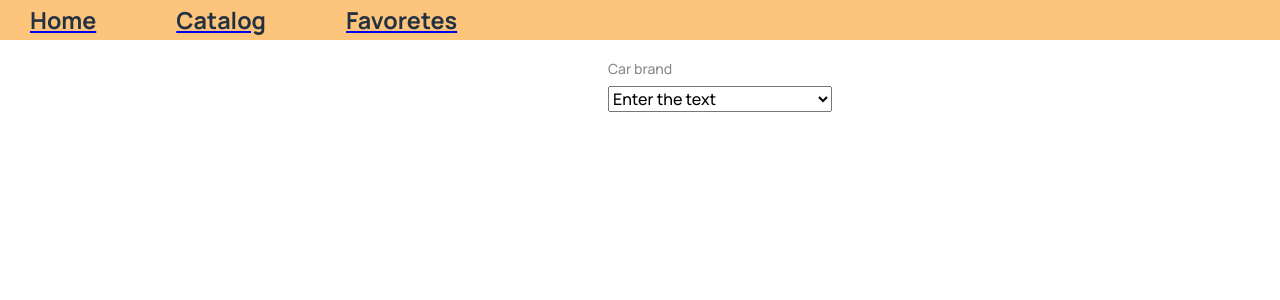
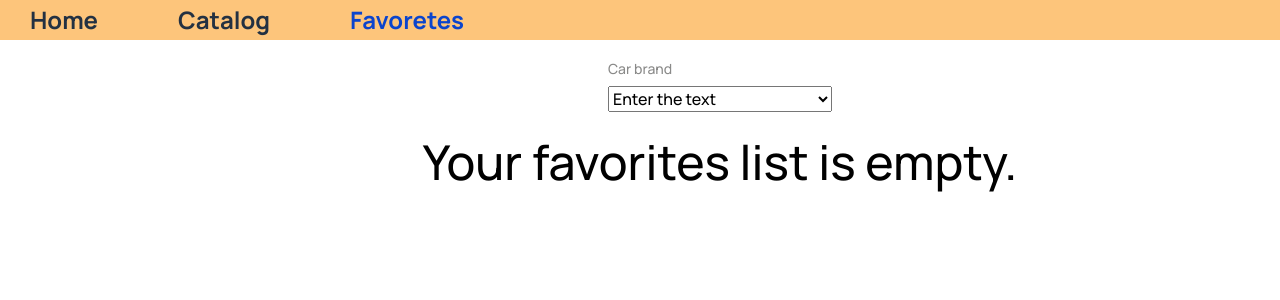
Before and after one commit to Marini23/RentalCars_Service, a React (Create React App) app: page /rentalcars_service/favorites in a window 1280 px wide. Shown: the top 300 px of the page. Built offline with nearby package versions, Linux system fonts and the light colour scheme.

Commit message:
navlink_fix

```diff
--- a/src/components/AdvertsListItem/AdvertsListItem.js
+++ b/src/components/AdvertsListItem/AdvertsListItem.js
@@ -50,15 +50,12 @@ export const AdvertsListItem = ({ advert }) => {
     }
   };
 
-  // const isFavorite = favorites.some(favorite => favorite.id === id);
-
   const isFavorite = useSelector(state =>
     state.favorites.favoritesItems.some(favorite => favorite.id === id)
   );
 
   const toggleFavorite = () => {
     if (isFavorite) {
-      console.log(advert);
       dispatch(deleteFavorites(advert));
     } else {
       dispatch(addFavorites(advert));
--- a/src/components/FavoriteAdvertsList/FavoriAdvertsList.styled.js
+++ b/src/components/FavoriteAdvertsList/FavoriAdvertsList.styled.js
@@ -17,3 +17,9 @@ export const CarsList = styled.ul`
   width: 1184px;
   gap: 40px 29px;
 `;
+
+export const EmptyFavoritesMessage = styled.p`
+  display: flex;
+  font-size: 48px;
+  justify-content: center;
+`;
--- a/src/components/FavoriteAdvertsList/FavoriteAdvertsList.js
+++ b/src/components/FavoriteAdvertsList/FavoriteAdvertsList.js
@@ -1,7 +1,11 @@
 import { AdvertsListItem } from 'components/AdvertsListItem/AdvertsListItem';
 import { useSelector } from 'react-redux';
 import { selectFavorites } from '../../redux/selectors';
-import { CarsList, FavoritesContainer } from './FavoriAdvertsList.styled';
+import {
+  CarsList,
+  EmptyFavoritesMessage,
+  FavoritesContainer,
+} from './FavoriAdvertsList.styled';
 import { FilterCarBrand } from 'components/Filters/FilterCarBrand';
 
 export const FavoriteAdvertsList = () => {
@@ -9,11 +13,17 @@ export const FavoriteAdvertsList = () => {
   return (
     <FavoritesContainer>
       <FilterCarBrand />
-      <CarsList>
-        {favoritesAdverts.map(advert => (
-          <AdvertsListItem advert={advert} key={advert.id} />
-        ))}
-      </CarsList>
+      {favoritesAdverts.length === 0 ? (
+        <EmptyFavoritesMessage>
+          Your favorites list is empty.
+        </EmptyFavoritesMessage>
+      ) : (
+        <CarsList>
+          {favoritesAdverts.map(advert => (
+            <AdvertsListItem advert={advert} key={advert.id} />
+          ))}
+        </CarsList>
+      )}
     </FavoritesContainer>
   );
 };
--- a/src/components/Navigation/Navigation.js
+++ b/src/components/Navigation/Navigation.js
@@ -1,18 +1,11 @@
-import { Link } from 'react-router-dom';
-import { Header, Text } from './Navigation.styled';
+import { Header, NavLinkStyled } from './Navigation.styled';
 
 export const Navigation = () => {
   return (
     <Header>
-      <Link to="/">
-        <Text>Home</Text>
-      </Link>
-      <Link to="/catalog">
-        <Text>Catalog</Text>
-      </Link>
-      <Link to="/favorites">
-        <Text>Favoretes</Text>
-      </Link>
+      <NavLinkStyled to="/">Home</NavLinkStyled>
+      <NavLinkStyled to="/catalog">Catalog</NavLinkStyled>
+      <NavLinkStyled to="/favorites">Favoretes</NavLinkStyled>
     </Header>
   );
 };
--- a/src/components/Navigation/Navigation.styled.js
+++ b/src/components/Navigation/Navigation.styled.js
@@ -1,3 +1,4 @@
+import { NavLink } from 'react-router-dom';
 import styled from 'styled-components';
 
 export const Header = styled.nav`
@@ -20,3 +21,20 @@ export const Text = styled.h3`
   padding: 0 30px;
   color: ${props => `${props.theme.colors.textHeder}`};
 `;
+
+export const activeLinkStyles = {
+  borderBottom: `1px solid ${props => `${props.theme.colors.activeBlue}`}`,
+  color: `${props => `${props.theme.colors.activeBlue}`}`,
+};
+
+export const NavLinkStyled = styled(NavLink)`
+  text-decoration: none;
+  font-size: 24px;
+  font-weight: 700;
+  line-height: 28px;
+  padding: 0 30px;
+  color: ${props => `${props.theme.colors.textHeder}`};
+  &.active {
+    color: ${props => `${props.theme.colors.activeBlue}`};
+  }
+`;
```
